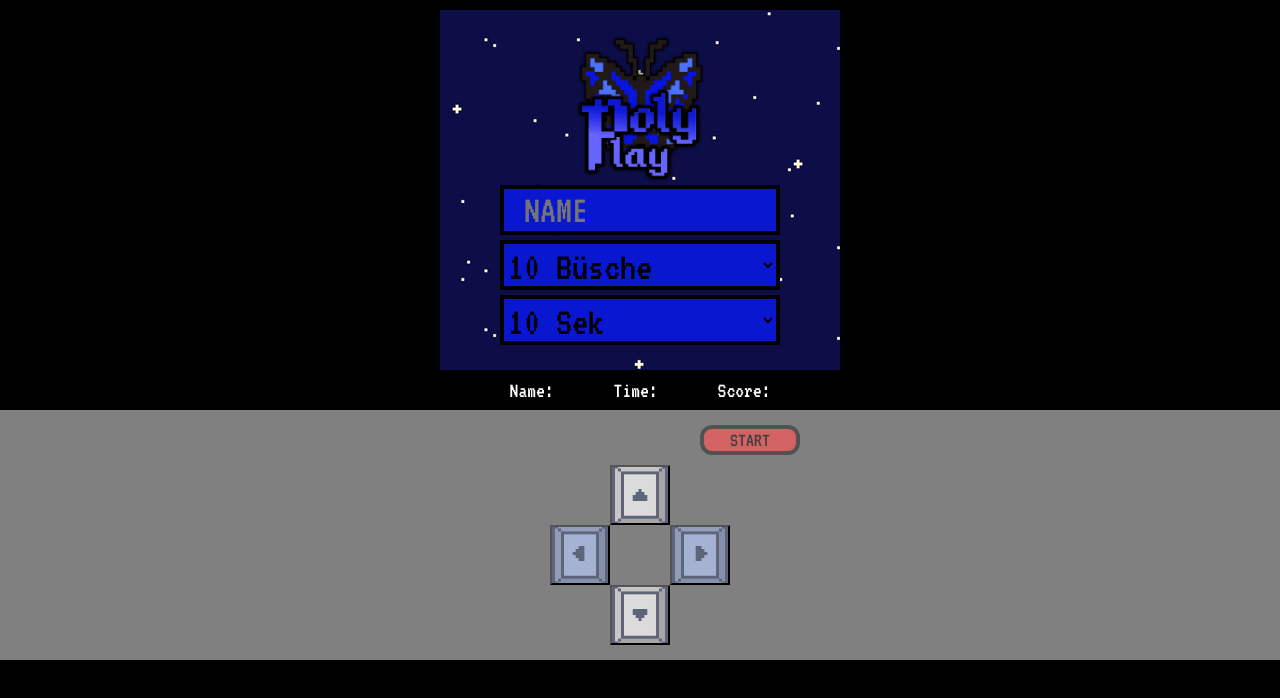
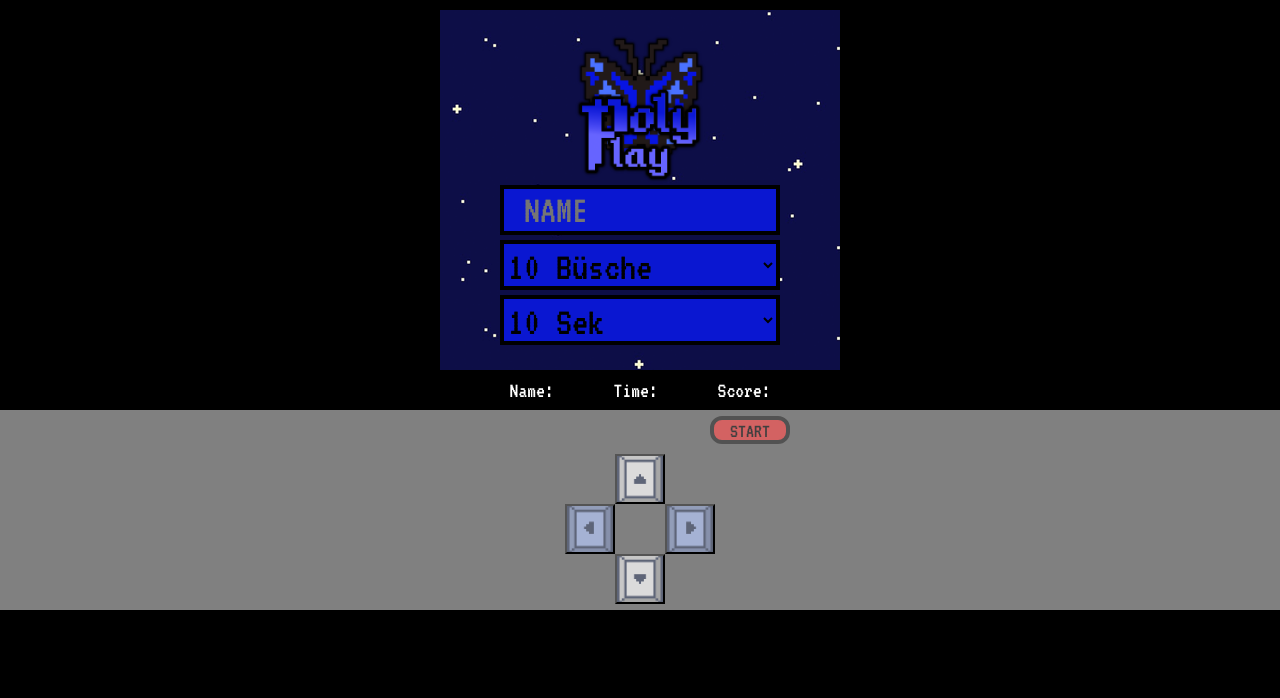
Before and after one commit to SetsunaiCodes/PolyPlaySchmetterling, a plain HTML site: page mobileview.html in a window 1280 px wide. Drawn offline with Linux system fonts and the light colour scheme.

Commit message:
Beta State

```diff
--- a/mobileview.html
+++ b/mobileview.html
@@ -27,7 +27,7 @@
     .controlarea{
         background-color: grey;
         width: 100%;
-        height: 250px;
+        height: 200px;
         display: flex;
         justify-content: center;
         align-items: center;
@@ -53,34 +53,34 @@
         align-items: center;
     }
     .arrowup{
-        height: 60px;
-        width: 60px;
+        height: 50px;
+        width: 50px;
         background-image: url(imgmobile/Pfeiltasteoben.jpg);
         background-position: center;
         background-size: cover;
         background-repeat: no-repeat;
     }
     .arrowdown{
-        height: 60px;
-        width: 60px;
+        height: 50px;
+        width: 50px;
         background-image: url(imgmobile/Pfeiltasteunten.jpg);
         background-position: center;
         background-size: cover;
         background-repeat: no-repeat;
     }
     .arrowleft{
-        margin-right: 30px;
-        height: 60px;
-        width: 60px;
+        margin-right: 25px;
+        height: 50px;
+        width: 50px;
         background-image: url(imgmobile/Pfeiltastelinks.jpg);
         background-position: center;
         background-size: cover;
         background-repeat: no-repeat;
     }
     .arrowright{
-        margin-left: 30px;
-        height: 60px;
-        width: 60px;
+        margin-left: 25px;
+        height: 50px;
+        width: 50px;
         background-image: url(imgmobile/Pfeiltasterechts.jpg);
         background-position: center;
         background-size: cover;
@@ -124,8 +124,8 @@
         margin:0 0 10px 220px;
         font-family: "VT323", monospace;
         font-size: 20px;
-        height: 30px;
-        width: 100px;
+        height: 28px;
+        width: 80px;
         color: #3f3f3f;
         border: 4px solid rgb(82, 82, 82);
         background-color: #d36262;
```
